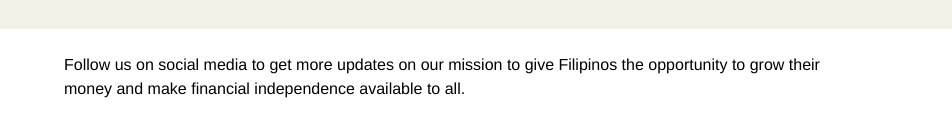
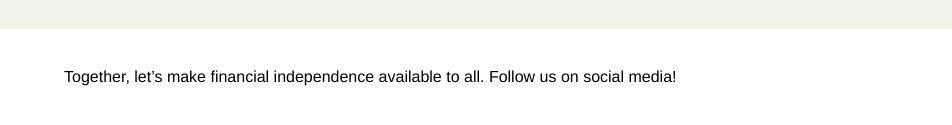
Before and after one commit to palaganaskurl/kita-website, a website: page index.html in a window 1280 px wide. Shown: the part 2445-2570 px from the top of the page, 0-952 px from the left. Drawn offline with Linux system fonts and the light colour scheme; some packages are replaced by stand-ins of ours; a script that the page names is missing.

Commit message:
updated about us copy.

```diff
--- a/index.html
+++ b/index.html
@@ -374,7 +374,7 @@
   <section data-scroll id="find_us">
     <div class="grid px-16 py-6 flex grid-cols-1 md:grid-cols-6 gap-4">
       <div class="md:col-span-4 col-span-4 self-center text-base font-helvetica md:text-left text-center">
-        Follow us on social media to get more updates on our mission to give Filipinos the opportunity to grow their money and make financial independence available to all.
+        Together, let’s make financial independence available to all. Follow us on social media!
       </div>
       <div class="md:col-span-2 col-span-4 text-center justify-center">
         <a href="https://www.facebook.com/kitaphilippines" target="_blank">
```
